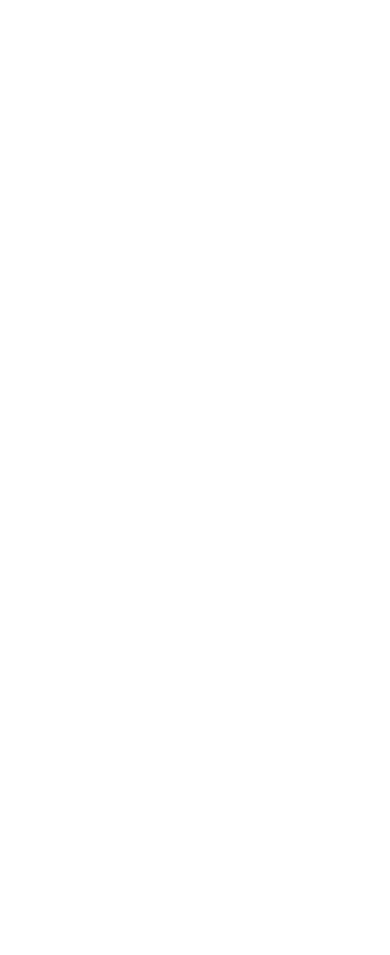
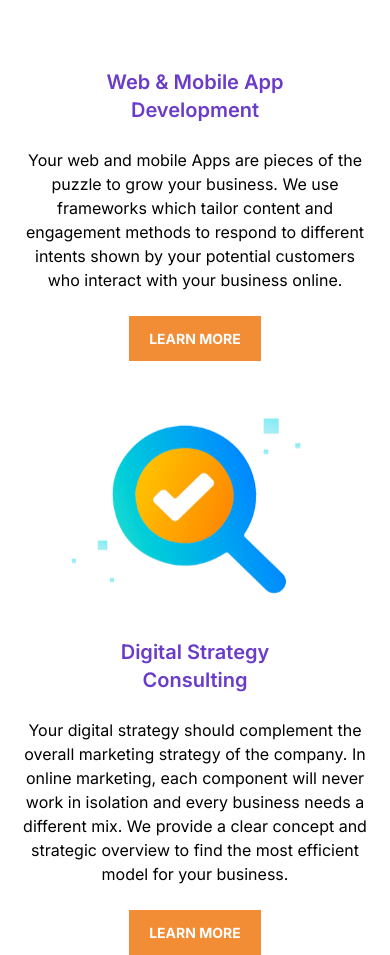
Before and after one commit to arthathagary/at-degital, a Next.js app: page / in a window 390 px wide. Shown: the part 759-1714 px from the top of the page. Before the commit the page ends 921 px from the top, so only its background shows below. Built offline with nearby package versions, Linux system fonts and the light colour scheme.

Commit message:
create dev and degital section in mobile view

```diff
--- a/app/(root)/page.tsx
+++ b/app/(root)/page.tsx
@@ -1,17 +1,13 @@
-import Image from "next/image";
-import HeroImg from "@/public/assets/Hero_Image.png";
-import Button from "@/components/Button";
+import DegitalSection from "@/components/DegitalSection";
+import DevelopmentSection from "@/components/DevelopmentSection";
+import HeroSection from "@/components/HeroSection";
 
 export default function Home() {
   return (
-    <main>
-      <Image src={HeroImg} alt="HeroImg" />
-      <div className="bg-gradient-to-r from-dark-color to-analogous-color-2 px-5 py-6">
-        <h1 className="font-bold lg:text-5xl text-4xl leading-9 text-white mb-5">
-          We crush your competitors, goals, and sales records - without the B.S.
-        </h1>
-        <Button label="Get free consultation" />
-      </div>
-    </main>
+    <>
+      <HeroSection />
+      <DevelopmentSection />
+      <DegitalSection />
+    </>
   );
 }
--- /dev/null
+++ b/components/DegitalSection.tsx
@@ -0,0 +1,29 @@
+import Image from "next/image";
+import SearchImg from "@/public/assets/image1.svg";
+import Button from "./Button";
+
+const DegitalSection = () => {
+  return (
+    <section className="flex flex-col justify-center items-center px-5">
+      <Image src={SearchImg} alt="SearchImg" />
+      <div>
+        <h2 className="text-primary-color text-xl font-semibold text-center mb-6">
+          Digital Strategy
+          <span className="block text-center">Consulting</span>
+        </h2>
+        <p className="text-center">
+          Your digital strategy should complement the overall marketing strategy
+          of the company. In online marketing, each component will never work in
+          isolation and every business needs a different mix. We provide a clear
+          concept and strategic overview to find the most efficient model for
+          your business.
+        </p>
+        <div className="text-center mt-6">
+          <Button label="learn more" />
+        </div>
+      </div>
+    </section>
+  );
+};
+
+export default DegitalSection;
--- /dev/null
+++ b/components/DevelopmentSection.tsx
@@ -0,0 +1,28 @@
+import Image from "next/image";
+import ComputerImg from "@/public/assets/image2.svg";
+import Button from "./Button";
+
+const DevelopmentSection = () => {
+  return (
+    <section className="flex flex-col justify-center items-center px-5">
+      <Image src={ComputerImg} alt="DevelopmentImg" />
+      <div>
+        <h2 className="text-primary-color text-xl font-semibold text-center mb-6">
+          Web & Mobile App{" "}
+          <span className="block text-center">Development</span>
+        </h2>
+        <p className="text-center">
+          Your web and mobile Apps are pieces of the puzzle to grow your
+          business. We use frameworks which tailor content and engagement
+          methods to respond to different intents shown by your potential
+          customers who interact with your business online.
+        </p>
+        <div className="text-center mt-6">
+          <Button label="learn more" />
+        </div>
+      </div>
+    </section>
+  );
+};
+
+export default DevelopmentSection;
--- /dev/null
+++ b/components/HeroSection.tsx
@@ -0,0 +1,19 @@
+import Image from "next/image";
+import HeroImg from "@/public/assets/Hero_Image.png";
+import Button from "@/components/Button";
+
+const HeroSection = () => {
+  return (
+    <section>
+      <Image src={HeroImg} alt="HeroImg" />
+      <div className="bg-gradient-to-r from-dark-color to-analogous-color-2 px-5 py-6">
+        <h1 className="font-bold lg:text-5xl text-4xl leading-9 text-white mb-5">
+          We crush your competitors, goals, and sales records - without the B.S.
+        </h1>
+        <Button label="Get free consultation" />
+      </div>
+    </section>
+  );
+};
+
+export default HeroSection;
```
Also changed, not shown: public/assets/image1.svg (added), public/assets/image2.svg (added).
